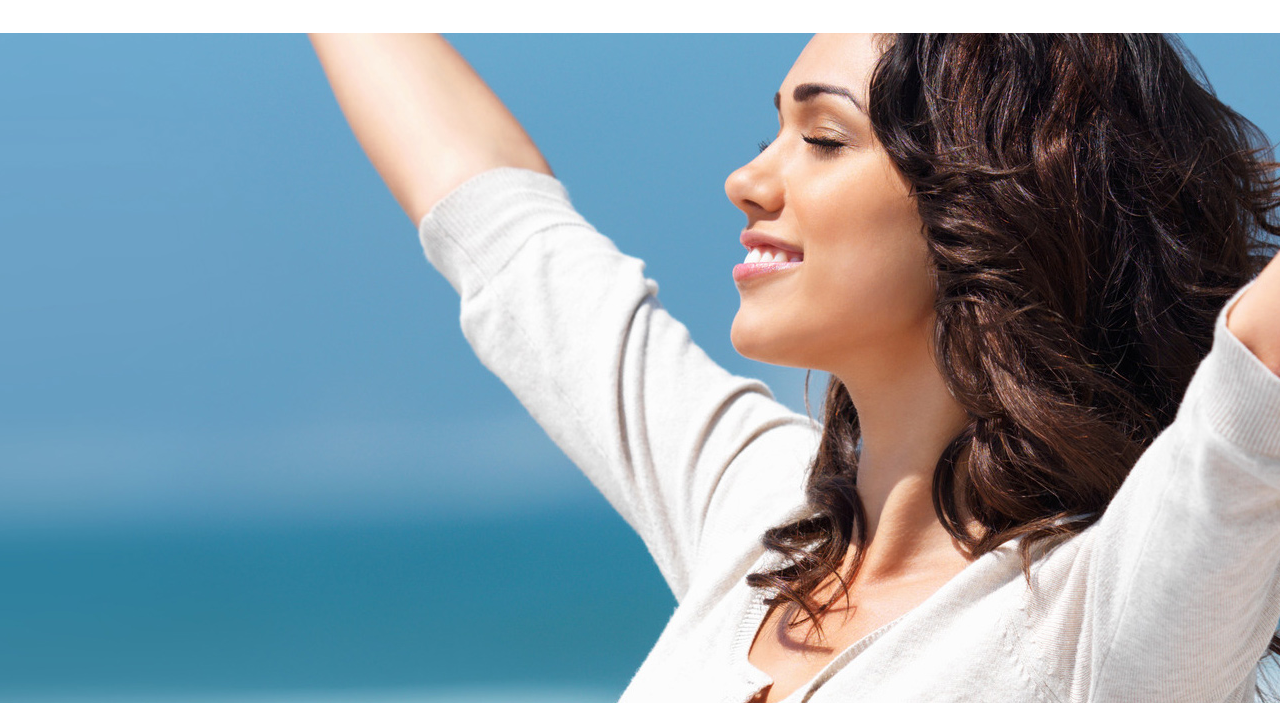
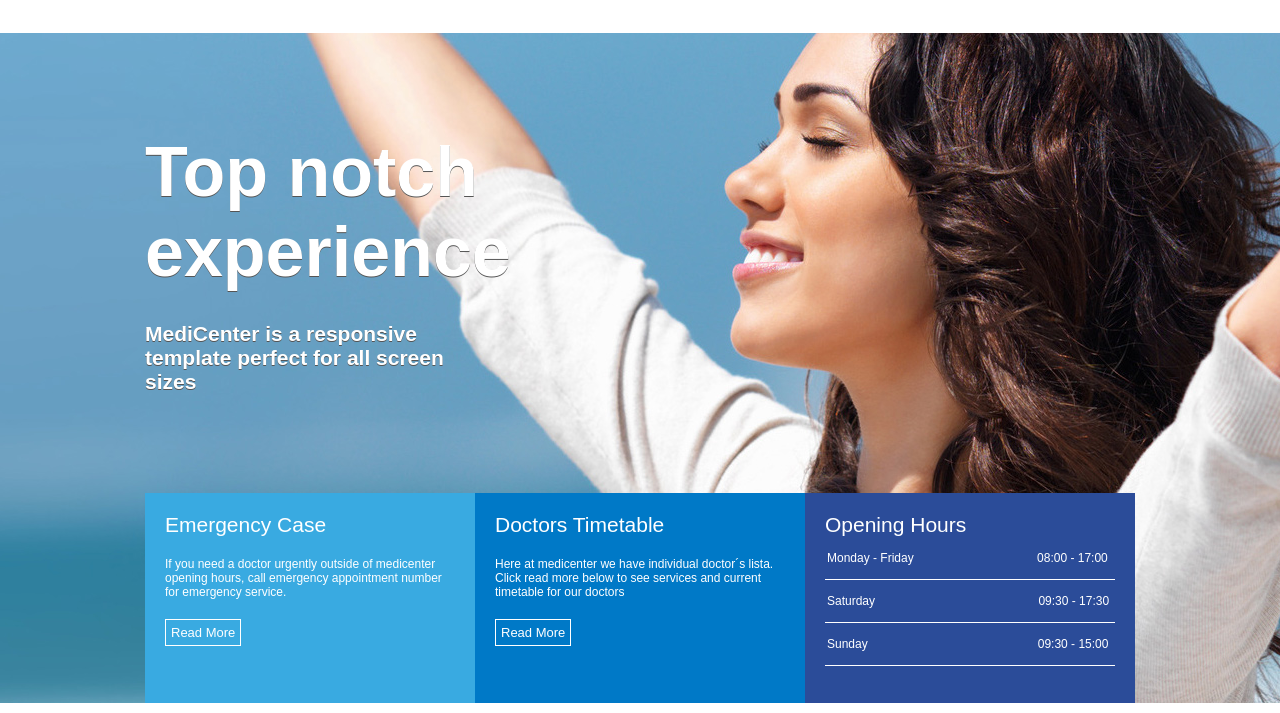
Before and after one commit to VianaMarcio/Projeto-Medicenter, a plain HTML site: page index.html in a window 1280 px wide. Shown: the part 87-800 px from the top of the page. Drawn offline with Linux system fonts and the light colour scheme.

Commit message:
Divs do banner
Finalizadas divs do banner e seus conteudos com estilização em CSS

```diff
--- a/index.html
+++ b/index.html
@@ -33,6 +33,42 @@
 
     </header>
     <section id="banner">
+        <div class="container column">
+            <div class="banner_headline">
+                <h1>Top notch experience</h1>
+                <h2>MediCenter is a responsive template perfect for all screen sizes</h2>
+            </div>
+            <div class="banner_options">
+                <div class="banner1">
+                    <div class="banner_title">Emergency Case</div>
+                    <div class="banner_desc">If you need a doctor urgently outside of medicenter opening hours, call emergency appointment number for emergency service.</div>
+                    <a href="">Read More</a>
+                </div>
+                <div class="banner2">
+                    <div class="banner_title">Doctors Timetable</div>
+                    <div class="banner_desc">Here at medicenter we have individual doctor´s lista. Click read more below to see services and current timetable for our doctors</div>
+                    <a href="">Read More</a>
+                </div>
+                <div class="banner3">
+                    <div class="banner_title">Opening Hours</div>
+                    <div class="opening">
+                        <p>Monday - Friday &nbsp;&nbsp;&nbsp;&nbsp;&nbsp;&nbsp;&nbsp;&nbsp;&nbsp;&nbsp;&nbsp;&nbsp;&nbsp;&nbsp;&nbsp;&nbsp;&nbsp;&nbsp;&nbsp;&nbsp;&nbsp;&nbsp;&nbsp;&nbsp;&nbsp;&nbsp;&nbsp;&nbsp;&nbsp;&nbsp;&nbsp;&nbsp;&nbsp;&nbsp;&nbsp;&nbsp;08:00 - 17:00</p>
+                    </div>
+                    <div class="opening">
+                        <p>Saturday &nbsp;&nbsp;&nbsp;&nbsp;&nbsp;&nbsp;&nbsp;&nbsp;&nbsp;&nbsp;&nbsp;&nbsp;&nbsp;&nbsp;&nbsp;&nbsp;&nbsp;&nbsp;&nbsp;&nbsp;&nbsp;&nbsp;&nbsp;&nbsp;&nbsp;&nbsp;&nbsp;&nbsp;&nbsp;&nbsp;&nbsp;&nbsp;&nbsp;&nbsp;&nbsp;&nbsp;&nbsp;&nbsp;&nbsp;&nbsp;&nbsp;&nbsp;&nbsp;&nbsp;&nbsp;&nbsp;&nbsp;&nbsp;09:30 - 17:30</p>
+                    </div>
+                    <div class="opening">
+                        <p>Sunday&nbsp;&nbsp;&nbsp;&nbsp;&nbsp;&nbsp;&nbsp;&nbsp;&nbsp;&nbsp;&nbsp;&nbsp;&nbsp;&nbsp;&nbsp;&nbsp;&nbsp;&nbsp;&nbsp;&nbsp;&nbsp;&nbsp;&nbsp;&nbsp;&nbsp;&nbsp;&nbsp;&nbsp;&nbsp;&nbsp;&nbsp;&nbsp;&nbsp;&nbsp;&nbsp;&nbsp;&nbsp;&nbsp;&nbsp;&nbsp;&nbsp;&nbsp;&nbsp;&nbsp;&nbsp;&nbsp;&nbsp;&nbsp;&nbsp;&nbsp;&nbsp;09:30 - 15:00</p>
+
+                    </div>
+                </div>
+
+
+
+            </div>
+
+
+        </div>
 
     </section>
     <section id="content">
--- a/style.css
+++ b/style.css
@@ -1,3 +1,7 @@
+*{
+    font-family: Arial, Helvetica, sans-serif;
+}
+
 body{
     margin: 0;
     padding: 0;
@@ -55,4 +59,75 @@ nav .active a, nav a:hover{
     background-position: center;
     background-size: cover;
     height: 670px;
+    display: flex;
+    justify-content: center;
 }
+.column{
+    flex-direction: column;
+}
+.banner_headline{
+    flex: 1;
+    display: flex;
+    flex-direction: column;
+    justify-content: center;
+
+}
+.banner_headline h1{
+    color: white;
+    font-size: 70px;
+    text-shadow: 0px 1px 0px #555555 ;
+    margin: 0;
+    padding: 0;
+    max-width: ;width: 350px;
+}
+.banner_headline h2{
+    color: white;
+    font-size: 21px;
+    text-shadow: 0px 1px 0px #555555 ;
+    margin: 0;
+    padding: 0;
+    max-width: ;width: 350px;
+    margin-top: 30px;
+}
+.banner_options{
+    height: 210px;
+    display: flex;
+
+}
+.banner1, .banner2, .banner3{
+    flex: 1;
+    padding: 20px;
+}
+.banner1{
+    background-color: #39aae1;
+    color: white;
+}
+.banner2{
+    background-color: #0079c7;
+    color: white;
+}
+.banner3{
+    background-color: #2b4c99;
+    color: white;
+}
+.banner_title{
+    font-size: 21px;
+}
+.banner_desc{
+    margin-top: 20px;
+    margin-bottom: 20px;
+    font-size: 12px;
+}
+.banner_options a{
+    display: inline-block;
+    border: 1px solid white;
+    padding: 5px;
+    color: white;
+    font-size: 13px;
+    text-decoration: none;
+}
+.opening{
+    font-size: 12px;
+    padding: 2px;
+    border-bottom: 1px solid white;
+}
```
